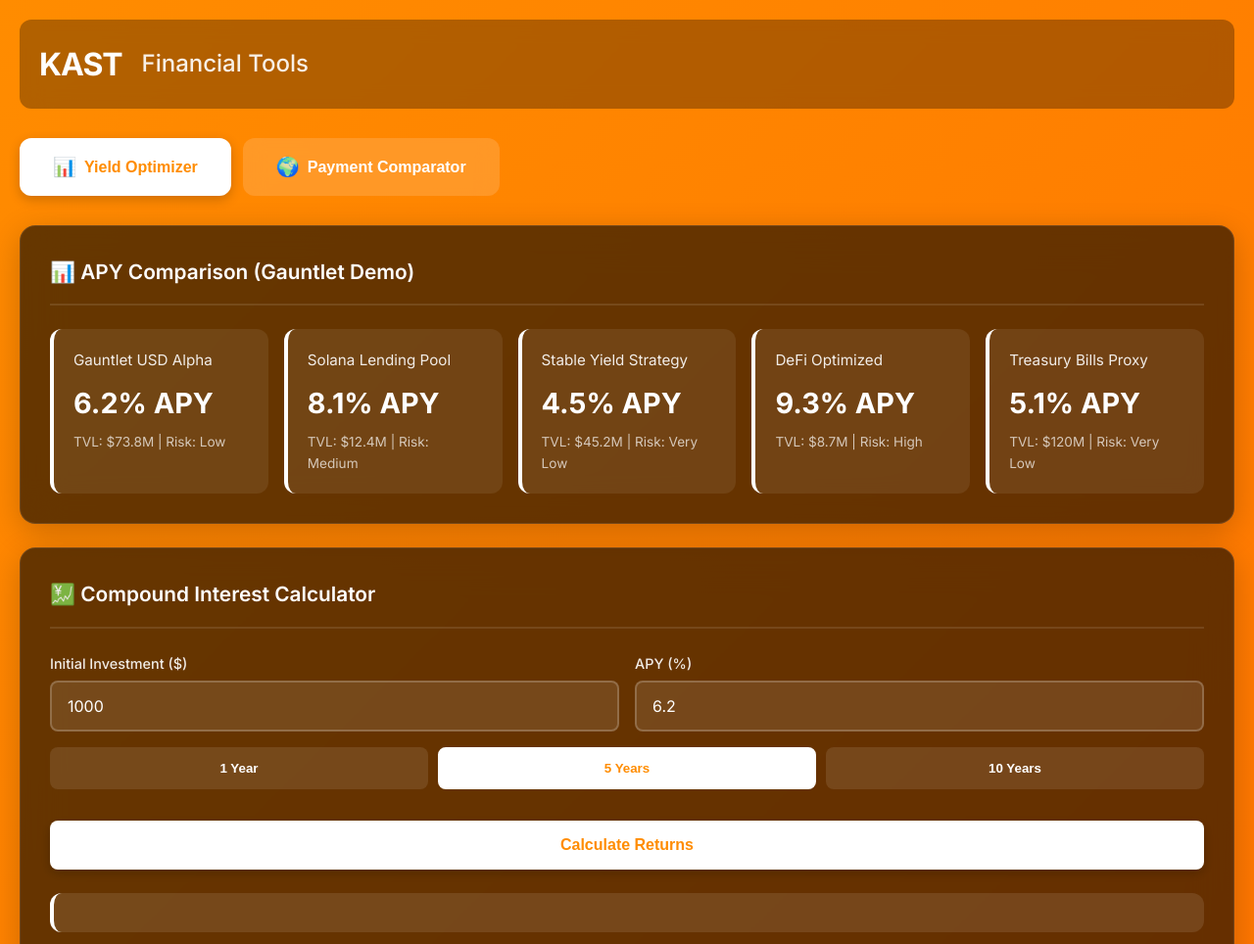
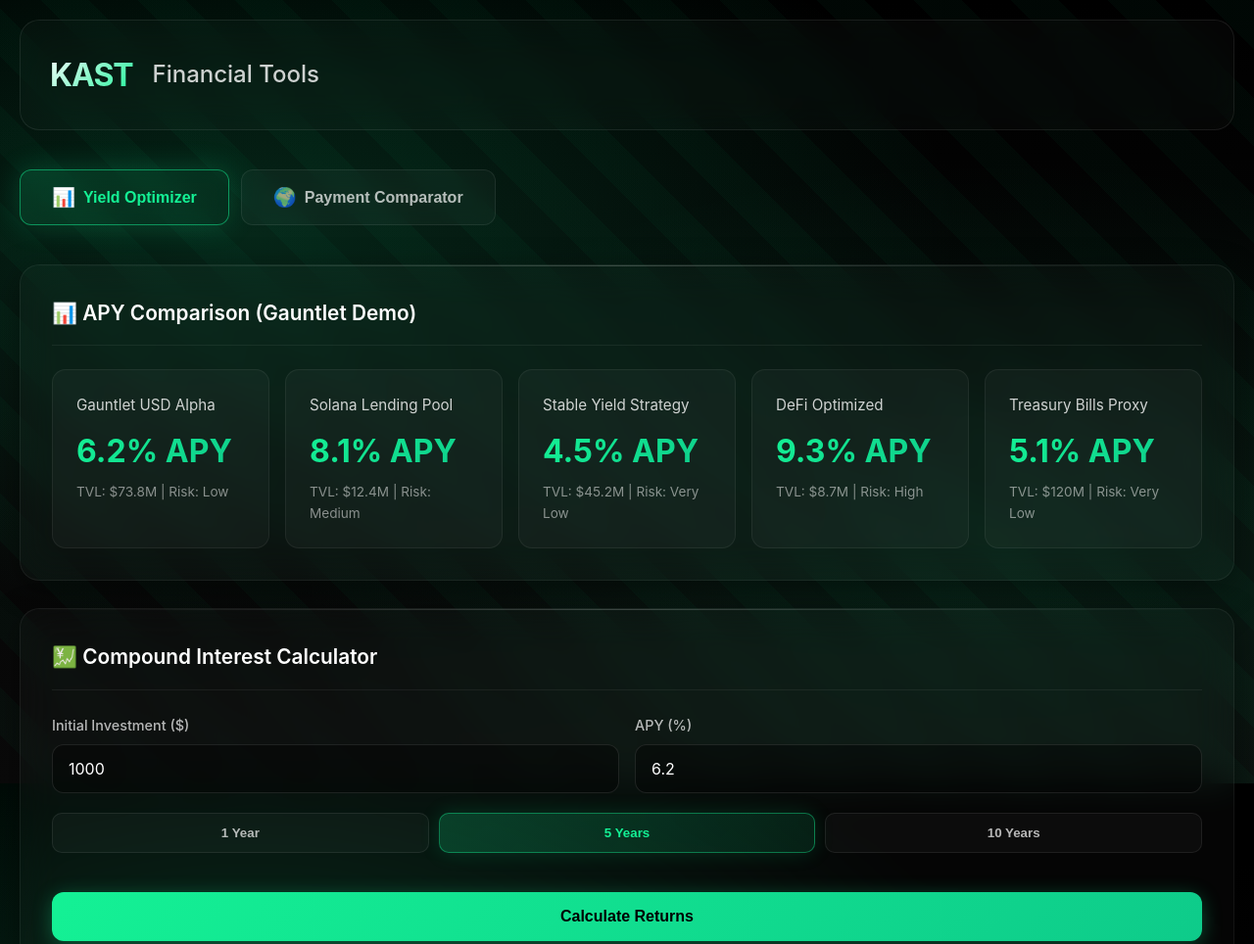
Before and after one commit to sery2013/kast-lite, a website: page index.html in a window 1280 px wide. Shown: the top 964 px of the page at 98% size. Drawn offline with nearby package versions, Linux system fonts and the light colour scheme; no server answers.

Commit message:
Update style.css

```diff
--- a/style.css
+++ b/style.css
@@ -5,12 +5,32 @@
 }
 
 body {
-  background: linear-gradient(135deg, #FF8C00 0%, #FF6B00 100%);
+  background: #000000;
+  background-image:
+    radial-gradient(at 20% 30%, rgba(20, 241, 149, 0.15) 0px, transparent 50%),
+    radial-gradient(at 80% 70%, rgba(20, 241, 149, 0.1) 0px, transparent 50%),
+    linear-gradient(180deg, #000000 0%, #0a0a0a 100%);
+  background-attachment: fixed;
   color: #fff;
-  font-family: 'Inter', -apple-system, BlinkMacSystemFont, sans-serif;
+  font-family: -apple-system, BlinkMacSystemFont, 'Inter', 'Segoe UI', sans-serif;
   padding: 20px;
   min-height: 100vh;
   line-height: 1.6;
+  position: relative;
+}
+
+/* Animated background pattern */
+body::before {
+  content: '';
+  position: fixed;
+  top: 0;
+  left: 0;
+  width: 100%;
+  height: 100%;
+  background-image:
+    repeating-linear-gradient(45deg, transparent, transparent 35px, rgba(20, 241, 149, 0.03) 35px, rgba(20, 241, 149, 0.03) 70px);
+  pointer-events: none;
+  z-index: 0;
 }
 
 /* Header */
@@ -18,12 +38,15 @@ header {
   display: flex;
   align-items: center;
   gap: 20px;
-  margin-bottom: 30px;
+  margin-bottom: 40px;
   flex-wrap: wrap;
-  padding: 20px;
-  background: rgba(0,0,0,0.3);
-  border-radius: 12px;
-  backdrop-filter: blur(10px);
+  padding: 30px;
+  background: rgba(255, 255, 255, 0.02);
+  border-radius: 20px;
+  backdrop-filter: blur(20px);
+  border: 1px solid rgba(255, 255, 255, 0.08);
+  position: relative;
+  z-index: 1;
 }
 
 .logo-container {
@@ -34,33 +57,39 @@ header {
 
 .logo {
   height: 50px;
-  filter: drop-shadow(0 2px 4px rgba(0,0,0,0.2));
+  filter: brightness(0) invert(1);
 }
 
 .logo-text {
   font-size: 2rem;
   font-weight: 700;
   letter-spacing: -1px;
+  background: linear-gradient(135deg, #fff 0%, #14F195 100%);
+  -webkit-background-clip: text;
+  -webkit-text-fill-color: transparent;
+  background-clip: text;
 }
 
 h1 {
   font-size: 1.5rem;
   font-weight: 500;
-  opacity: 0.9;
+  color: rgba(255, 255, 255, 0.8);
 }
 
 /* Tabs */
 .tabs {
   display: flex;
   gap: 12px;
-  margin-bottom: 30px;
+  margin-bottom: 40px;
   flex-wrap: wrap;
+  position: relative;
+  z-index: 1;
 }
 
 .tab-btn {
-  background: rgba(255,255,255,0.15);
-  color: #fff;
-  border: 2px solid transparent;
+  background: rgba(255, 255, 255, 0.03);
+  color: rgba(255, 255, 255, 0.7);
+  border: 1px solid rgba(255, 255, 255, 0.08);
   padding: 16px 32px;
   border-radius: 12px;
   cursor: pointer;
@@ -74,15 +103,17 @@ h1 {
 }
 
 .tab-btn:hover {
-  background: rgba(255,255,255,0.25);
+  background: rgba(255, 255, 255, 0.06);
+  color: #fff;
+  border-color: rgba(20, 241, 149, 0.3);
   transform: translateY(-2px);
 }
 
 .tab-btn.active {
-  background: #fff;
-  color: #FF8C00;
-  border-color: #fff;
-  box-shadow: 0 4px 12px rgba(0,0,0,0.2);
+  background: linear-gradient(135deg, rgba(20, 241, 149, 0.15) 0%, rgba(20, 241, 149, 0.05) 100%);
+  color: #14F195;
+  border-color: rgba(20, 241, 149, 0.5);
+  box-shadow: 0 0 30px rgba(20, 241, 149, 0.2);
 }
 
 .tab-icon {
@@ -92,7 +123,9 @@ h1 {
 /* Content */
 .tab-content {
   display: none;
-  animation: fadeIn 0.3s ease;
+  animation: fadeIn 0.4s ease;
+  position: relative;
+  z-index: 1;
 }
 
 .tab-content.active {
@@ -106,13 +139,25 @@ h1 {
 
 /* Cards */
 .card {
-  background: rgba(0,0,0,0.6);
-  padding: 30px;
-  margin-bottom: 24px;
-  border-radius: 16px;
-  border: 1px solid rgba(255,255,255,0.1);
+  background: rgba(255, 255, 255, 0.02);
+  padding: 32px;
+  margin-bottom: 28px;
+  border-radius: 20px;
+  border: 1px solid rgba(255, 255, 255, 0.06);
   backdrop-filter: blur(20px);
-  box-shadow: 0 8px 32px rgba(0,0,0,0.2);
+  box-shadow: 0 8px 32px rgba(0, 0, 0, 0.4);
+  position: relative;
+  overflow: hidden;
+}
+
+.card::before {
+  content: '';
+  position: absolute;
+  top: 0;
+  left: 0;
+  right: 0;
+  height: 1px;
+  background: linear-gradient(90deg, transparent, rgba(255, 255, 255, 0.2), transparent);
 }
 
 .card h3 {
@@ -120,7 +165,8 @@ h1 {
   font-size: 1.3rem;
   font-weight: 600;
   padding-bottom: 16px;
-  border-bottom: 2px solid rgba(255,255,255,0.1);
+  border-bottom: 1px solid rgba(255, 255, 255, 0.06);
+  color: #fff;
 }
 
 /* Forms */
@@ -134,39 +180,40 @@ h1 {
 .form-group {
   display: flex;
   flex-direction: column;
-  gap: 6px;
+  gap: 8px;
 }
 
 .form-group label {
   font-size: 0.9rem;
   font-weight: 500;
-  opacity: 0.9;
+  color: rgba(255, 255, 255, 0.7);
 }
 
 input, select {
   width: 100%;
   padding: 14px 16px;
-  background: rgba(255,255,255,0.1);
+  background: rgba(0, 0, 0, 0.4);
   color: #fff;
-  border: 2px solid rgba(255,255,255,0.2);
-  border-radius: 8px;
+  border: 1px solid rgba(255, 255, 255, 0.1);
+  border-radius: 12px;
   font-size: 1rem;
-  transition: all 0.2s;
+  transition: all 0.3s;
   font-family: inherit;
 }
 
 input:focus, select:focus {
   outline: none;
-  border-color: #fff;
-  background: rgba(255,255,255,0.15);
+  border-color: rgba(20, 241, 149, 0.5);
+  background: rgba(0, 0, 0, 0.6);
+  box-shadow: 0 0 0 3px rgba(20, 241, 149, 0.1);
 }
 
 input::placeholder {
-  color: rgba(255,255,255,0.5);
+  color: rgba(255, 255, 255, 0.4);
 }
 
 select option {
-  background: #1a1a1a;
+  background: #0a0a0a;
   color: #fff;
 }
 
@@ -174,16 +221,16 @@ select option {
 .time-buttons {
   display: flex;
   gap: 10px;
-  margin: 16px 0;
+  margin: 20px 0;
   flex-wrap: wrap;
 }
 
 .time-btn {
-  background: rgba(255,255,255,0.1);
-  color: #fff;
-  border: 2px solid transparent;
+  background: rgba(255, 255, 255, 0.03);
+  color: rgba(255, 255, 255, 0.7);
+  border: 1px solid rgba(255, 255, 255, 0.08);
   padding: 12px 24px;
-  border-radius: 8px;
+  border-radius: 10px;
   cursor: pointer;
   font-weight: 600;
   transition: all 0.2s;
@@ -192,58 +239,62 @@ select option {
 }
 
 .time-btn:hover {
-  background: rgba(255,255,255,0.2);
+  background: rgba(255, 255, 255, 0.06);
+  color: #fff;
 }
 
 .time-btn.active {
-  background: #fff;
-  color: #FF8C00;
-  border-color: #fff;
+  background: linear-gradient(135deg, rgba(20, 241, 149, 0.2) 0%, rgba(20, 241, 149, 0.1) 100%);
+  color: #14F195;
+  border-color: rgba(20, 241, 149, 0.4);
+  box-shadow: 0 0 20px rgba(20, 241, 149, 0.15);
 }
 
 .primary-btn {
   width: 100%;
   padding: 16px;
-  background: #fff;
-  color: #FF8C00;
+  background: linear-gradient(135deg, #14F195 0%, #0ECB8A 100%);
+  color: #000;
   border: none;
-  border-radius: 8px;
+  border-radius: 12px;
   font-weight: 700;
   font-size: 1rem;
   cursor: pointer;
-  margin-top: 16px;
-  transition: all 0.2s;
-  box-shadow: 0 4px 12px rgba(0,0,0,0.2);
+  margin-top: 20px;
+  transition: all 0.3s;
+  box-shadow: 0 4px 20px rgba(20, 241, 149, 0.3);
 }
 
 .primary-btn:hover {
   transform: translateY(-2px);
-  box-shadow: 0 6px 20px rgba(0,0,0,0.3);
+  box-shadow: 0 8px 30px rgba(20, 241, 149, 0.4);
 }
 
 .secondary-btn {
-  background: rgba(255,255,255,0.15);
+  background: rgba(255, 255, 255, 0.05);
   color: #fff;
-  border: 2px solid rgba(255,255,255,0.3);
+  border: 1px solid rgba(255, 255, 255, 0.1);
   margin-top: 16px;
 }
 
 .secondary-btn:hover {
-  background: rgba(255,255,255,0.25);
+  background: rgba(255, 255, 255, 0.1);
+  border-color: rgba(20, 241, 149, 0.3);
 }
 
 /* Results */
 .result {
   margin-top: 24px;
-  padding: 20px;
-  background: rgba(255,255,255,0.1);
+  padding: 24px;
+  background: rgba(20, 241, 149, 0.05);
   border-radius: 12px;
-  border-left: 4px solid #fff;
+  border-left: 3px solid #14F195;
+  border: 1px solid rgba(20, 241, 149, 0.15);
   line-height: 1.8;
 }
 
 .result b {
-  color: #fff;
+  color: #14F195;
   font-weight: 600;
 }
 
@@ -255,34 +306,56 @@ select option {
 }
 
 .apy-item {
-  background: rgba(255,255,255,0.08);
-  padding: 20px;
-  border-radius: 12px;
-  border-left: 4px solid #fff;
-  transition: transform 0.2s;
+  background: rgba(255, 255, 255, 0.03);
+  padding: 24px;
+  border-radius: 14px;
+  border: 1px solid rgba(255, 255, 255, 0.06);
+  transition: all 0.3s;
+  position: relative;
+  overflow: hidden;
+}
+
+.apy-item::before {
+  content: '';
+  position: absolute;
+  left: 0;
+  top: 0;
+  bottom: 0;
+  width: 3px;
+  background: linear-gradient(180deg, #14F195 0%, transparent 100%);
+  opacity: 0;
+  transition: opacity 0.3s;
 }
 
 .apy-item:hover {
   transform: translateX(4px);
-  background: rgba(255,255,255,0.12);
+  background: rgba(255, 255, 255, 0.05);
+  border-color: rgba(20, 241, 149, 0.3);
+}
+
+.apy-item:hover::before {
+  opacity: 1;
 }
 
 .apy-item .name {
   font-size: 0.95rem;
-  opacity: 0.9;
+  color: rgba(255, 255, 255, 0.8);
   margin-bottom: 8px;
 }
 
 .apy-item .apy {
-  font-size: 1.8rem;
+  font-size: 2rem;
   font-weight: 700;
-  color: #fff;
+  background: linear-gradient(135deg, #14F195 0%, #0ECB8A 100%);
+  -webkit-background-clip: text;
+  -webkit-text-fill-color: transparent;
+  background-clip: text;
   margin-bottom: 6px;
 }
 
 .apy-item .tvl {
   font-size: 0.85rem;
-  opacity: 0.7;
+  color: rgba(255, 255, 255, 0.5);
 }
 
 /* Speed Comparison */
@@ -293,12 +366,13 @@ select option {
 }
 
 .speed-card {
-  background: rgba(255,255,255,0.08);
-  padding: 30px;
-  border-radius: 12px;
+  background: rgba(255, 255, 255, 0.03);
+  padding: 32px;
+  border-radius: 16px;
   text-align: center;
   position: relative;
-  transition: transform 0.2s;
+  transition: all 0.3s;
+  border: 1px solid rgba(255, 255, 255, 0.06);
 }
 
 .speed-card:hover {
@@ -306,12 +380,13 @@ select option {
 }
 
 .speed-card.solana {
-  border: 3px solid #00FFA3;
-  background: rgba(0,255,163,0.1);
+  border: 2px solid rgba(20, 241, 149, 0.4);
+  background: linear-gradient(135deg, rgba(20, 241, 149, 0.08) 0%, rgba(20, 241, 149, 0.02) 100%);
+  box-shadow: 0 0 40px rgba(20, 241, 149, 0.15);
 }
 
 .speed-card.swift {
-  border: 3px solid rgba(255,255,255,0.2);
+  border: 1px solid rgba(255, 255, 255, 0.1);
 }
 
 .speed-card .speed-icon {
@@ -324,20 +399,21 @@ select option {
   font-size: 1.5rem;
   font-weight: 700;
   margin: 16px 0;
+  color: #fff;
 }
 
 .speed-card .fee {
   font-size: 1.2rem;
-  opacity: 0.9;
+  color: rgba(255, 255, 255, 0.7);
 }
 
 .speed-card .badge {
   position: absolute;
-  top: 12px;
-  right: 12px;
-  background: #00FFA3;
+  top: 16px;
+  right: 16px;
+  background: linear-gradient(135deg, #14F195 0%, #0ECB8A 100%);
   color: #000;
-  padding: 6px 12px;
+  padding: 6px 14px;
   border-radius: 20px;
   font-size: 0.75rem;
   font-weight: 700;
@@ -346,12 +422,13 @@ select option {
 /* Country Info */
 .country-info {
   margin-top: 20px;
-  padding: 20px;
-  background: rgba(255,255,255,0.1);
-  border-radius: 12px;
+  padding: 24px;
+  background: rgba(255, 255, 255, 0.03);
+  border-radius: 14px;
   display: flex;
   align-items: center;
   gap: 20px;
+  border: 1px solid rgba(255, 255, 255, 0.06);
 }
 
 .country-flag {
@@ -361,10 +438,11 @@ select option {
 .country-details h4 {
   font-size: 1.4rem;
   margin-bottom: 8px;
+  color: #fff;
 }
 
 .country-details p {
-  opacity: 0.8;
+  color: rgba(255, 255, 255, 0.7);
   margin: 4px 0;
 }
 
@@ -376,37 +454,43 @@ select option {
 }
 
 .saving-item {
-  background: rgba(0,255,163,0.15);
-  padding: 20px;
-  border-radius: 12px;
+  background: linear-gradient(135deg, rgba(20, 241, 149, 0.1) 0%, rgba(20, 241, 149, 0.03) 100%);
+  padding: 24px;
+  border-radius: 14px;
   text-align: center;
-  border: 2px solid #00FFA3;
-  transition: transform 0.2s;
+  border: 1px solid rgba(20, 241, 149, 0.2);
+  transition: all 0.3s;
 }
 
 .saving-item:hover {
   transform: scale(1.05);
+  border-color: rgba(20, 241, 149, 0.4);
+  box-shadow: 0 0 30px rgba(20, 241, 149, 0.15);
 }
 
 .saving-item .label {
   font-size: 0.85rem;
-  opacity: 0.8;
+  color: rgba(255, 255, 255, 0.7);
   margin-bottom: 8px;
 }
 
 .saving-item .value {
   font-size: 1.5rem;
   font-weight: 700;
-  color: #00FFA3;
+  background: linear-gradient(135deg, #14F195 0%, #0ECB8A 100%);
+  -webkit-background-clip: text;
+  -webkit-text-fill-color: transparent;
+  background-clip: text;
 }
 
 /* Chart */
 canvas {
   max-width: 100%;
   margin-top: 24px;
-  background: rgba(0,0,0,0.3);
-  border-radius: 12px;
+  background: rgba(0, 0, 0, 0.4);
+  border-radius: 14px;
   padding: 16px;
+  border: 1px solid rgba(255, 255, 255, 0.06);
 }
 
 /* Search */
@@ -418,22 +502,24 @@ canvas {
 .rate-source {
   display: block;
   margin-top: 12px;
-  opacity: 0.7;
+  color: rgba(255, 255, 255, 0.5);
   font-size: 0.85rem;
 }
 
 /* Footer */
 footer {
   text-align: center;
-  padding: 40px 20px;
-  opacity: 0.8;
+  padding: 50px 20px;
+  color: rgba(255, 255, 255, 0.5);
   font-size: 0.9rem;
-  margin-top: 40px;
+  margin-top: 60px;
+  position: relative;
+  z-index: 1;
 }
 
 .footer-note {
   margin-top: 8px;
-  opacity: 0.6;
+  color: rgba(255, 255, 255, 0.4);
   font-size: 0.85rem;
 }
 
@@ -444,7 +530,7 @@ footer {
   }
 
   header {
-    padding: 16px;
+    padding: 20px;
   }
 
   .logo-text {
@@ -456,7 +542,7 @@ footer {
   }
 
   .card {
-    padding: 20px;
+    padding: 24px;
   }
 
   .tabs {
```
